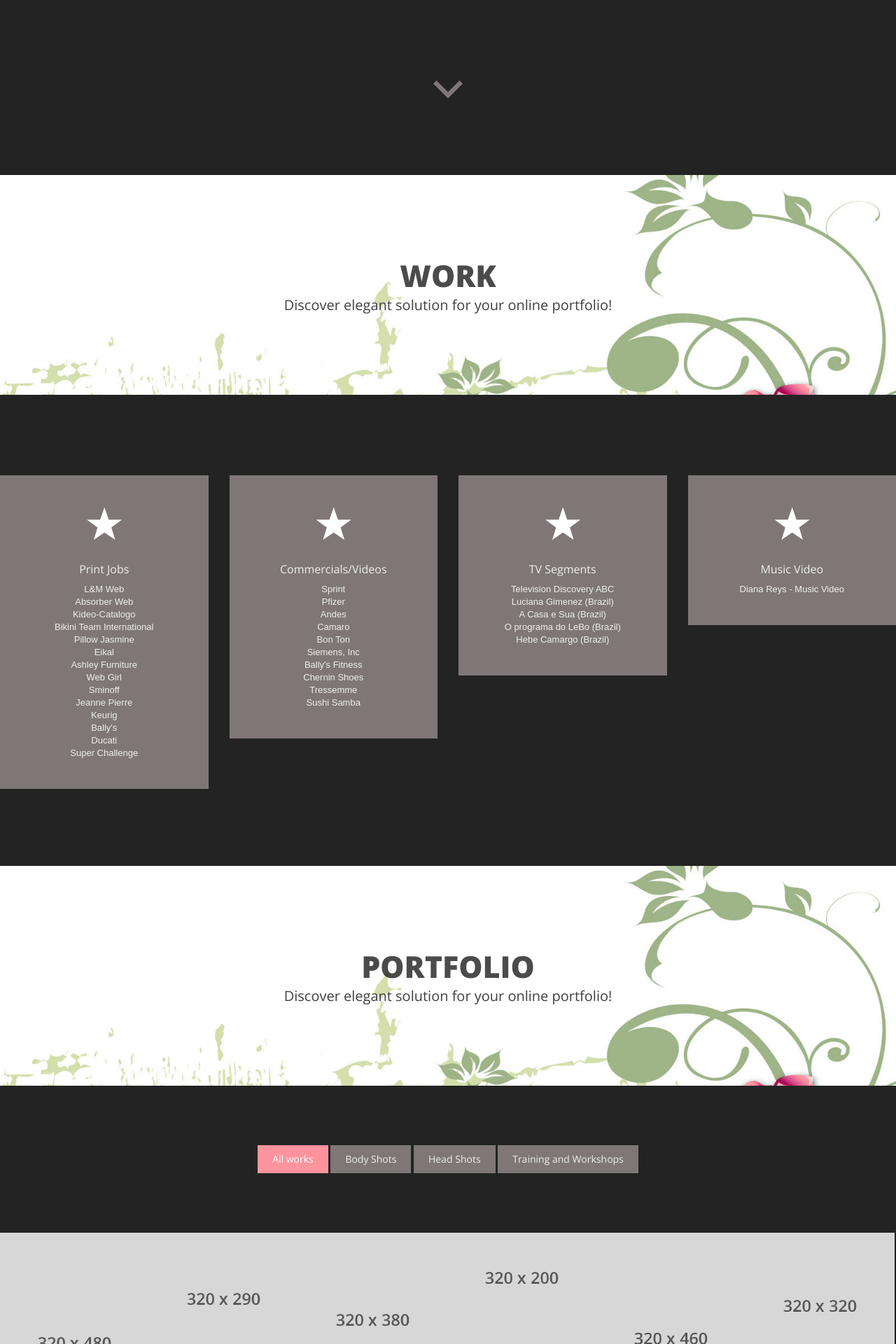
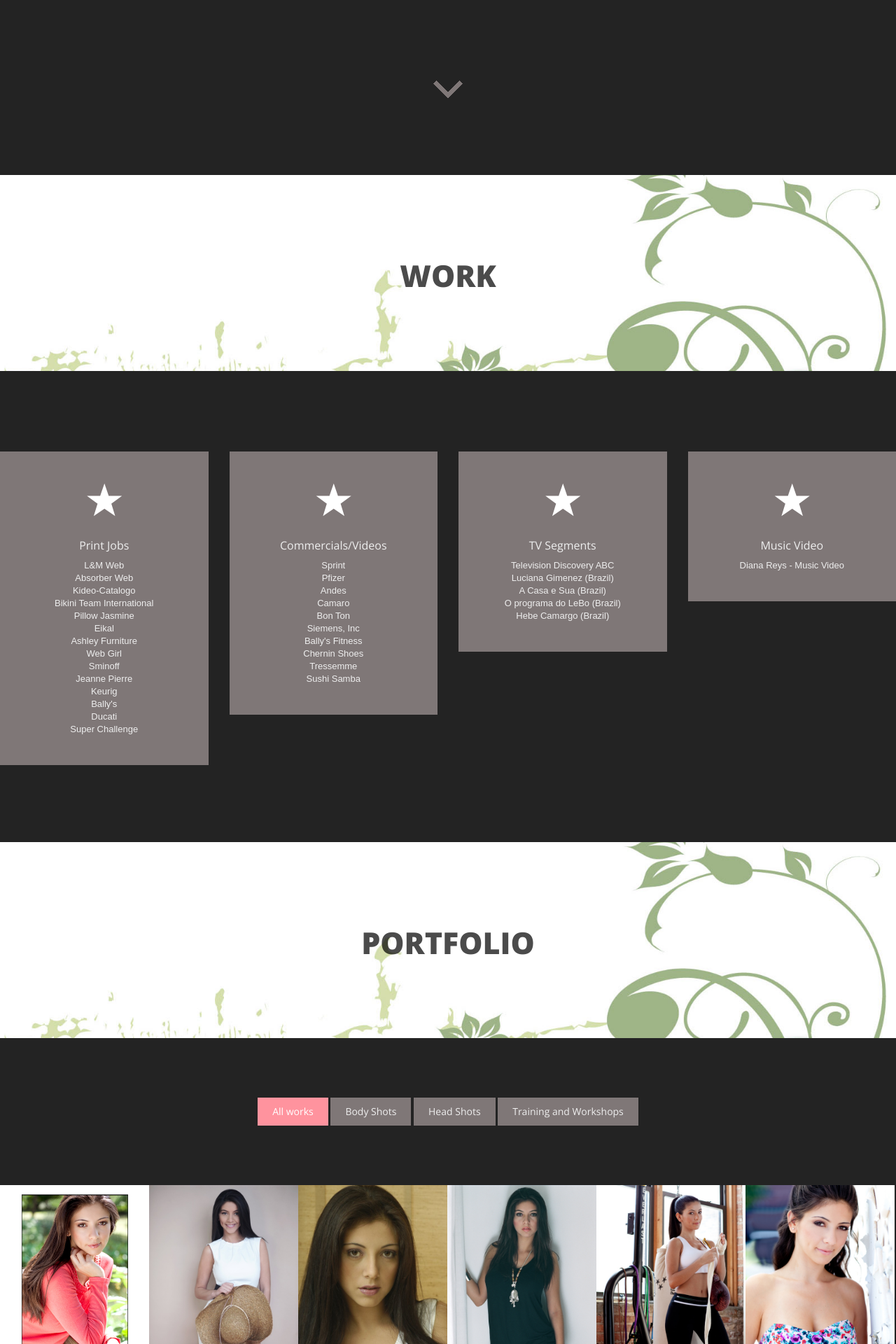
Before and after one commit to tofuninjah/delboniangelica, a PHP site: page / in a window 1280 px wide. Shown: the part 2127-4047 px from the top of the page at 70% size. Run offline with PHP 8.4, Linux system fonts and the light colour scheme; some libraries are stand-ins or nearby versions.

Commit message:
added some portfolio images

```diff
--- a/index.php
+++ b/index.php
@@ -134,7 +134,7 @@
             <header>
                 <div class="container">
                     <h1><b>Work</b></h1>
-                    <p>Discover elegant solution for your online portfolio!</p>
+                    <!--<p>Work sub-text</p>-->
 
 
                 </div><!-- end .container -->
@@ -216,7 +216,7 @@
             <header>
                 <div class="container">
                     <h1><b>Portfolio</b></h1>
-                    <p>Discover elegant solution for your online portfolio!</p>
+                    <!--<p>Portfolio sub-text</p>-->
                 </div><!-- end .container -->
             </header>
             <!-- //section header -->
@@ -229,9 +229,9 @@
                             <li>
                                 <ul data-option-key="filter" class="optionset">
                                     <li class="selected"><a data-option-value="*" href="#filter">All works</a></li>
-                                    <li><a title="View all post filed under Portraits" data-option-value=".portraits" href="#filter">Body Shots</a></li>
-                                    <li><a title="View all post filed under Fashion" data-option-value=".fashion" href="#filter">Head Shots</a></li>
-                                    <li><a title="View all post filed under Style" data-option-value=".style" href="#filter">Training and Workshops</a></li>
+                                    <li><a title="View all post filed under Portraits" data-option-value=".body" href="#filter">Body Shots</a></li>
+                                    <li><a title="View all post filed under Fashion" data-option-value=".head" href="#filter">Head Shots</a></li>
+                                    <li><a title="View all post filed under Style" data-option-value=".training" href="#filter">Training and Workshops</a></li>
                                     <!--<li><a title="View all post filed under Advertising" data-option-value=".advertising" href="#filter">Advertising</a></li>-->
                                 </ul>
                             </li>
@@ -239,9 +239,10 @@
                     </div><!-- .filter_navigation -->
                 </div><!-- .filter_block -->
 
+                <!-- 3 Category classes: body, head, and trainin -->
                 <div class="portfolio_block image-grid columns4" id="list">
 
-                    <div data-category="portraits" class="portraits fashion element">
+                    <div data-category="head" class="head element">
                     	<div class="filter_img">
                             <div class="hover_img">
                                 <img src="images/portfolio/1.jpg" alt="" />
@@ -250,8 +251,9 @@
                         </div>
                     </div><!-- .element -->
 
-                    <div data-category="fashion" class="fashion portraits element">
-                    	<div class="filter_img">
+
+                    <div data-category="body" class="body element">
+                        <div class="filter_img">
                             <div class="hover_img">
                                 <img src="images/portfolio/2.jpg" alt="" />
                                 <a href="single_portfolio.php" class="zoom">Zoom</a>
@@ -259,7 +261,7 @@
                         </div>
                     </div><!-- .element -->
 
-                    <div data-category="style" class="style element">
+                    <div data-category="head" class="head element">
                         <div class="filter_img">
                             <div class="hover_img">
                                 <img src="images/portfolio/3.jpg" alt="" />
@@ -268,7 +270,7 @@
                         </div>
                     </div><!-- .element -->
 
-                    <div data-category="advertising" class="advertising element">
+                    <div data-category="body" class="body element">
                         <div class="filter_img">
                             <div class="hover_img">
                                 <img src="images/portfolio/4.jpg" alt="" />
@@ -277,7 +279,7 @@
                         </div>
                     </div><!-- .element -->
 
-                    <div data-category="portraits" class="portraits fashion style element">
+                    <div data-category="training" class="training element">
                         <div class="filter_img">
                             <div class="hover_img">
                                 <img src="images/portfolio/5.jpg" alt="" />
@@ -286,7 +288,7 @@
                         </div>
                     </div><!-- .element -->
 
-                    <div data-category="fashion" class="fashion advertising element">
+                    <div data-category="head" class="head element">
                         <div class="filter_img">
                             <div class="hover_img">
                                 <img src="images/portfolio/6.jpg" alt="" />
@@ -295,52 +297,7 @@
                         </div>
                     </div><!-- .element -->
 
-                    <div data-category="style" class="style portraits element">
-                        <div class="filter_img">
-                            <div class="hover_img">
-                                <img src="images/portfolio/10.jpg" alt="" />
-                                <a href="single_portfolio.php" class="zoom">Zoom</a>
-                            </div>
-                        </div>
-                    </div><!-- .element -->
-
-                    <div data-category="advertising" class="advertising style element">
-                        <div class="filter_img">
-                            <div class="hover_img">
-                                <img src="images/portfolio/8.jpg" alt="" />
-                                <a href="single_portfolio.php" class="zoom">Zoom</a>
-                            </div>
-                        </div>
-                    </div><!-- .element -->
-
-                    <div data-category="portraits" class="portraits advertising element">
-                        <div class="filter_img">
-                            <div class="hover_img">
-                                <img src="images/portfolio/12.jpg" alt="" />
-                                <a href="single_portfolio.php" class="zoom">Zoom</a>
-                            </div>
-                        </div>
-                    </div><!-- .element -->
-
-                    <div data-category="fashion" class="fashion style element">
-                        <div class="filter_img">
-                            <div class="hover_img">
-                                <img src="images/portfolio/9.jpg" alt="" />
-                                <a href="single_portfolio.php" class="zoom">Zoom</a>
-                            </div>
-                        </div>
-                    </div><!-- .element -->
-
-                    <div data-category="style" class="style advertising element">
-                        <div class="filter_img">
-                            <div class="hover_img">
-                                <img src="images/portfolio/11.jpg" alt="" />
-                                <a href="single_portfolio.php" class="zoom">Zoom</a>
-                            </div>
-                        </div>
-                    </div><!-- .element -->
-
-                    <div data-category="advertising" class="advertising portraits element">
+                    <div data-category="head" class="head element">
                         <div class="filter_img">
                             <div class="hover_img">
                                 <img src="images/portfolio/7.jpg" alt="" />
@@ -349,66 +306,13 @@
                         </div>
                     </div><!-- .element -->
 
-                    <div data-category="portraits" class="portraits element">
-                        <div class="filter_img">
-                            <div class="hover_img">
-                                <img src="images/portfolio/18.jpg" alt="" />
-                                <a href="single_portfolio.php" class="zoom">Zoom</a>
-                            </div>
-                        </div>
-                    </div><!-- .element -->
-
-                    <div data-category="fashion" class="fashion element">
-                        <div class="filter_img">
-                            <div class="hover_img">
-                                <img src="images/portfolio/15.jpg" alt="" />
-                                <a href="single_portfolio.php" class="zoom">Zoom</a>
-                            </div>
-                        </div>
-                    </div><!-- .element -->
-
-                    <div data-category="style" class="style element">
-                        <div class="filter_img">
-                            <div class="hover_img">
-                                <img src="images/portfolio/16.jpg" alt="" />
-                                <a href="single_portfolio.php" class="zoom">Zoom</a>
-                            </div>
-                        </div>
-                    </div><!-- .element -->
-
-                    <div data-category="advertising" class="advertising element">
-                        <div class="filter_img">
-                            <div class="hover_img">
-                                <img src="images/portfolio/14.jpg" alt="" />
-                                <a href="single_portfolio.php" class="zoom">Zoom</a>
-                            </div>
-                        </div>
-                    </div><!-- .element -->
-
-                    <div data-category="portraits" class="portraits element">
-                        <div class="filter_img">
-                            <div class="hover_img">
-                                <img src="images/portfolio/17.jpg" alt="" />
-                                <a href="single_portfolio.php" class="zoom">Zoom</a>
-                            </div>
-                        </div>
-                    </div><!-- .element -->
-
-                    <div data-category="fashion" class="fashion element">
-                        <div class="filter_img">
-                            <div class="hover_img">
-                                <img src="images/portfolio/13.jpg" alt="" />
-                                <a href="single_portfolio.php" class="zoom">Zoom</a>
-                            </div>
-                        </div>
-                    </div><!-- .element -->
 
                 </div><!-- .portfolio_block -->
                 <div class="clear"></div>
 
             	<!-- //Portfolio -->
             	<div class="clear"></div>
-                <a href="#blog" class="next_section"></a>
+                <a href="#contact" class="next_section"></a>
             </div>
 			<!-- //section content -->
         </section>
```
Also changed, not shown: images/portfolio/1.jpg, images/portfolio/10.jpg (deleted), images/portfolio/11.jpg (deleted), images/portfolio/12.jpg (deleted), images/portfolio/13.jpg (deleted), images/portfolio/14.jpg (deleted), images/portfolio/15.jpg (deleted), images/portfolio/16.jpg (deleted), images/portfolio/17.jpg (deleted), images/portfolio/18.jpg (deleted), images/portfolio/2.jpg, images/portfolio/3.jpg, images/portfolio/4.jpg, images/portfolio/5.jpg, 4 more files.
